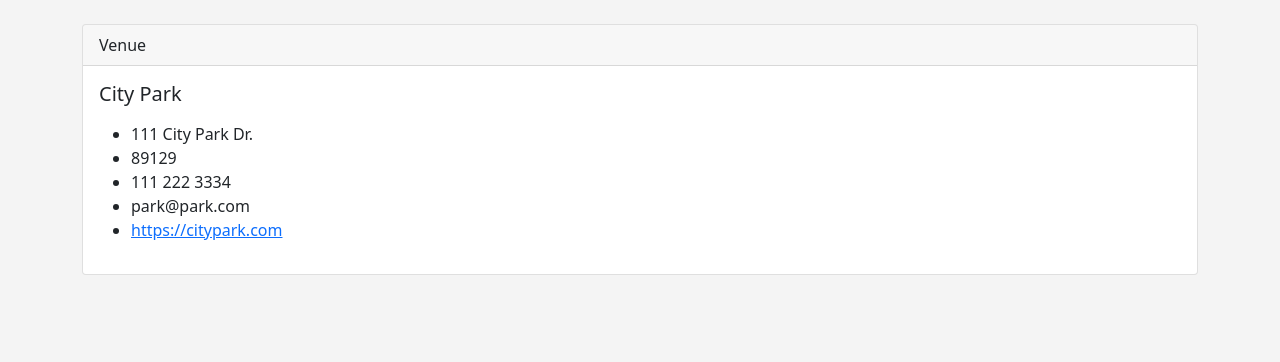
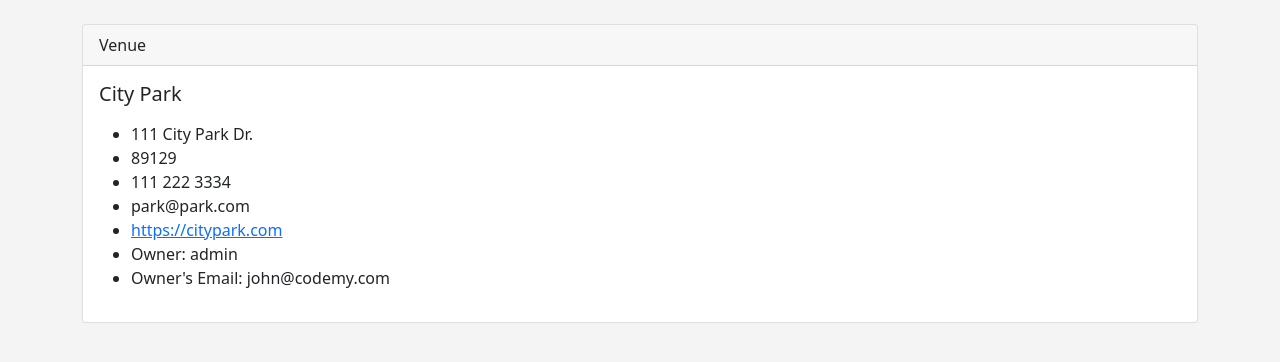
Before and after one commit to flatplanet/Django-Club-Youtube-Playlist, a Django app: page /show_venue/1 in a window 1280 px wide. Shown: the part 56-418 px from the top of the page. Run offline with Django 3.2, Linux system fonts and the light colour scheme; data comes from the database, SQL or seed files in the repository; both versions use the stored data as it was after the commit.

Commit message:
access venue owner info

```diff
--- a/events/templates/events/show_venue.html
+++ b/events/templates/events/show_venue.html
@@ -17,6 +17,8 @@
 	<li>{{ venue.phone }}</li>
 	<li>{{ venue.email_address }}</li>
 	<li><a href="{{ venue.web }}">{{ venue.web }}</a></li>
+	<li>Owner: {{ venue_owner }} </li>
+	<li>Owner's Email: {{ venue_owner.email }} </li>
 
 	</ul>
 
--- a/events/views.py
+++ b/events/views.py
@@ -4,6 +4,8 @@ from calendar import HTMLCalendar
 from datetime import datetime
 from django.http import HttpResponseRedirect
 from .models import Event, Venue
+# Import User Model From Django
+from django.contrib.auth.models import User
 from .forms import VenueForm, EventForm, EventFormAdmin
 from django.http import HttpResponse
 import csv
@@ -202,8 +204,10 @@ def search_venues(request):
 
 def show_venue(request, venue_id):
 	venue = Venue.objects.get(pk=venue_id)
+	venue_owner = User.objects.get(pk=venue.owner)
 	return render(request, 'events/show_venue.html',
-		{'venue': venue})
+		{'venue': venue,
+		'venue_owner':venue_owner})
 
 def list_venues(request):
 	#venue_list = Venue.objects.all().order_by('?')
```
Also changed, not shown: db.sqlite3.
